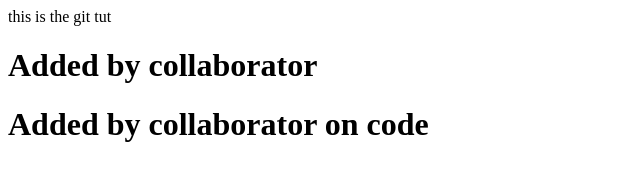
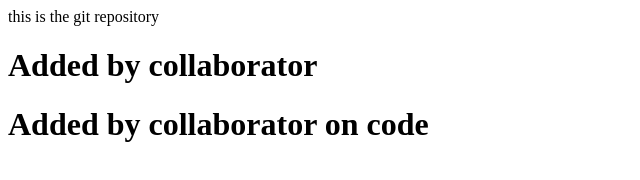
Before and after one commit to Ayala679/test, a plain HTML site: page index.html in a window 1280 px wide. Shown: the full height of the page, 0-640 px from the left. Drawn offline with Linux system fonts and the light colour scheme.

Commit message:
make a conflict by collaboratore

```diff
--- a/index.html
+++ b/index.html
@@ -6,7 +6,7 @@
     <title>Document</title>
 </head>
 <body>
-    this is the git tut
+    this is the git repository
     <h1>Added by collaborator</h1>
     <h1>Added by collaborator on code</h1>
 </body>
```
